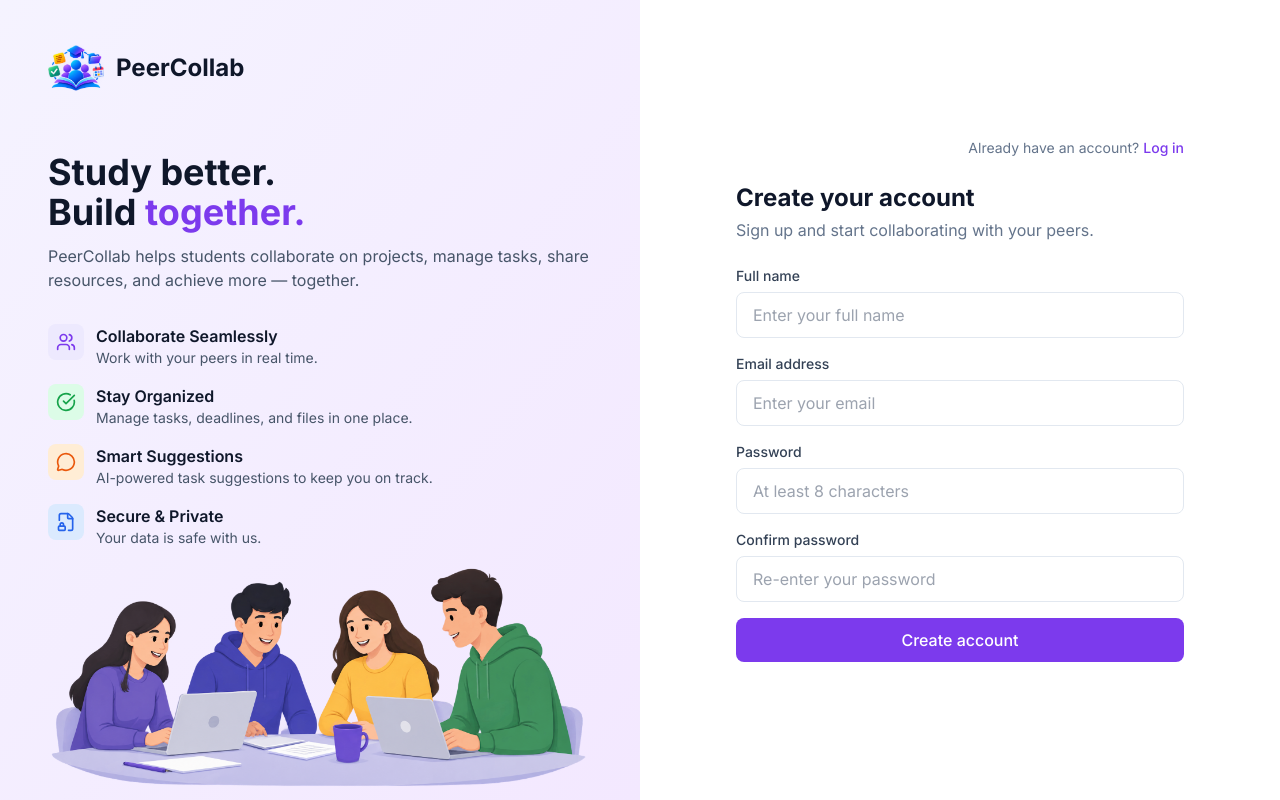
After one commit to PeerCollab/peercollab, a FastAPI app: page /auth/register in a window 1280 px wide. The commit adds this page. Run offline with FastAPI, Linux system fonts and the light colour scheme; parts of the project's set-up code (start-up, migrations or seed data) failed here and were passed over; some libraries are stand-ins or nearby versions.

Commit message:
feat: add login and register pages, logout and page guard

```diff
--- /dev/null
+++ b/templates/auth/register.html
@@ -0,0 +1,208 @@
+{% extends "auth_base.html" %}
+
+{% block title %}Sign up - PeerCollab{% endblock %}
+
+{% block content %}
+<div class="flex h-screen overflow-hidden">
+  <!-- LEFT PANEL -->
+  <div class="hidden lg:flex w-1/2 flex-col px-12 pt-5 pb-0 [@media(min-height:700px)]:pt-10 bg-gradient-to-br from-violet-50 to-purple-100 overflow-hidden">
+
+    <!-- Brand -->
+    <div class="flex items-center gap-3 mb-4 [@media(min-height:700px)]:mb-8 [@media(min-height:800px)]:mb-14">
+      <img src="/static/images/logo.png" alt="PeerCollab Logo"
+        class="w-12 h-12 [@media(min-height:700px)]:w-14 [@media(min-height:700px)]:h-14 object-contain" />
+      <span class="font-bold text-2xl text-slate-900">PeerCollab</span>
+    </div>
+
+    <!-- Headline + features -->
+    <div>
+      <h1 class="text-3xl [@media(min-height:800px)]:text-4xl font-bold text-slate-900 mb-2 [@media(min-height:700px)]:mb-3">
+        Study better.<br />Build <span class="text-violet-600">together.</span>
+      </h1>
+      <p class="text-sm [@media(min-height:700px)]:text-base text-slate-600 mb-3 [@media(min-height:700px)]:mb-5 [@media(min-height:800px)]:mb-8">
+        PeerCollab helps students collaborate on projects, manage tasks, share resources, and achieve more — together.
+      </p>
+
+      <div class="space-y-2 [@media(min-height:700px)]:space-y-3 [@media(min-height:800px)]:space-y-4">
+        <div class="flex items-start gap-3">
+          <div class="w-9 h-9 bg-violet-100 rounded-lg flex items-center justify-center shrink-0">
+            <i data-lucide="users" class="w-5 h-5 text-violet-600"></i>
+          </div>
+          <div>
+            <p class="font-semibold text-slate-900">Collaborate Seamlessly</p>
+            <p class="text-sm text-slate-600">Work with your peers in real time.</p>
+          </div>
+        </div>
+        <div class="flex items-start gap-3">
+          <div class="w-9 h-9 bg-green-100 rounded-lg flex items-center justify-center shrink-0">
+            <i data-lucide="check-circle" class="w-5 h-5 text-green-600"></i>
+          </div>
+          <div>
+            <p class="font-semibold text-slate-900">Stay Organized</p>
+            <p class="text-sm text-slate-600">Manage tasks, deadlines, and files in one place.</p>
+          </div>
+        </div>
+        <div class="flex items-start gap-3">
+          <div class="w-9 h-9 bg-orange-100 rounded-lg flex items-center justify-center shrink-0">
+            <i data-lucide="message-circle" class="w-5 h-5 text-orange-600"></i>
+          </div>
+          <div>
+            <p class="font-semibold text-slate-900">Smart Suggestions</p>
+            <p class="text-sm text-slate-600">AI-powered task suggestions to keep you on track.</p>
+          </div>
+        </div>
+        <div class="flex items-start gap-3">
+          <div class="w-9 h-9 bg-blue-100 rounded-lg flex items-center justify-center shrink-0">
+            <i data-lucide="file-lock-2" class="w-5 h-5 text-blue-600"></i>
+          </div>
+          <div>
+            <p class="font-semibold text-slate-900">Secure &amp; Private</p>
+            <p class="text-sm text-slate-600">Your data is safe with us.</p>
+          </div>
+        </div>
+      </div>
+    </div>
+
+    <!-- Illustration: fills all leftover space, sits on the bottom edge -->
+    <div class="flex-1 min-h-0 flex items-end justify-center mt-2 overflow-hidden">
+      <img src="/static/images/hero-illustration.png" alt="Students collaborating"
+        class="max-h-full max-w-full w-auto object-contain object-bottom" />
+    </div>
+  </div>
+
+  <!-- RIGHT PANEL -->
+  <div class="w-full lg:w-1/2 flex flex-col justify-center px-8 sm:px-16 lg:px-24 bg-white overflow-y-auto">
+    <div class="flex justify-end mb-6 text-sm">
+      <span class="text-slate-500">Already have an account?</span>
+      <a href="/auth/login" class="text-violet-600 font-medium ml-1 hover:underline">Log in</a>
+    </div>
+
+    <h2 class="text-2xl font-bold text-slate-900 mb-1">Create your account</h2>
+    <p class="text-slate-500 mb-6">Sign up and start collaborating with your peers.</p>
+
+    <div id="error-box" class="hidden mb-4 px-4 py-3 rounded-lg bg-red-50 text-red-600 text-sm"></div>
+    <div id="success-box" class="hidden mb-4 px-4 py-3 rounded-lg bg-green-50 text-green-700 text-sm"></div>
+
+    <form id="register-form" class="space-y-4">
+      <div>
+        <label class="block text-sm font-medium text-slate-700 mb-1.5">Full name</label>
+        <input type="text" id="full_name" required
+          class="w-full px-4 py-2.5 border border-slate-200 rounded-lg focus:outline-none focus:ring-2 focus:ring-violet-500"
+          placeholder="Enter your full name" />
+      </div>
+
+      <div>
+        <label class="block text-sm font-medium text-slate-700 mb-1.5">Email address</label>
+        <input type="email" id="email" required
+          class="w-full px-4 py-2.5 border border-slate-200 rounded-lg focus:outline-none focus:ring-2 focus:ring-violet-500"
+          placeholder="Enter your email" />
+      </div>
+
+      <div>
+        <label class="block text-sm font-medium text-slate-700 mb-1.5">Password</label>
+        <input type="password" id="password" required minlength="8"
+          class="w-full px-4 py-2.5 border border-slate-200 rounded-lg focus:outline-none focus:ring-2 focus:ring-violet-500"
+          placeholder="At least 8 characters" />
+      </div>
+
+      <div>
+        <label class="block text-sm font-medium text-slate-700 mb-1.5">Confirm password</label>
+        <input type="password" id="confirm_password" required
+          class="w-full px-4 py-2.5 border border-slate-200 rounded-lg focus:outline-none focus:ring-2 focus:ring-violet-500"
+          placeholder="Re-enter your password" />
+      </div>
+
+      <button type="submit" id="submit-btn"
+        class="w-full bg-violet-600 hover:bg-violet-700 text-white font-medium py-2.5 rounded-lg transition disabled:opacity-60">
+        Create account
+      </button>
+    </form>
+  </div>
+</div>
+
+<script>
+  // Already logged in? Go to the dashboard instead
+  if (localStorage.getItem("access_token")) {
+    window.location.replace("/");
+  }
+
+  const form = document.getElementById("register-form");
+  const errorBox = document.getElementById("error-box");
+  const successBox = document.getElementById("success-box");
+  const submitBtn = document.getElementById("submit-btn");
+
+  function showError(message) {
+    successBox.classList.add("hidden");
+    errorBox.textContent = message;
+    errorBox.classList.remove("hidden");
+  }
+
+  form.addEventListener("submit", async (e) => {
+    e.preventDefault();
+    errorBox.classList.add("hidden");
+    successBox.classList.add("hidden");
+
+    const full_name = document.getElementById("full_name").value.trim();
+    const email = document.getElementById("email").value.trim();
+    const password = document.getElementById("password").value;
+    const confirm = document.getElementById("confirm_password").value;
+
+    if (password.length < 8) {
+      showError("Password must be at least 8 characters.");
+      return;
+    }
+    if (password !== confirm) {
+      showError("Passwords do not match.");
+      return;
+    }
+
+    submitBtn.disabled = true;
+
+    try {
+      const res = await fetch("/auth/register", {
+        method: "POST",
+        headers: { "Content-Type": "application/json" },
+        body: JSON.stringify({ full_name, email, password }),
+      });
+
+      const data = await res.json();
+
+      if (!res.ok) {
+        // Validation errors come back as a list, other errors as a string
+        const detail = Array.isArray(data.detail)
+          ? "Please check your details and try again."
+          : data.detail || "Registration failed.";
+        showError(detail);
+        submitBtn.disabled = false;
+        return;
+      }
+
+            successBox.textContent = "Account created! Logging you in...";
+      successBox.classList.remove("hidden");
+
+      // Log the new user in automatically with the same credentials
+      const loginBody = new URLSearchParams();
+      loginBody.append("username", email);
+      loginBody.append("password", password);
+
+      const loginRes = await fetch("/auth/login", {
+        method: "POST",
+        headers: { "Content-Type": "application/x-www-form-urlencoded" },
+        body: loginBody,
+      });
+
+      if (loginRes.ok) {
+        const loginData = await loginRes.json();
+        localStorage.setItem("access_token", loginData.access_token);
+        window.location.replace("/");
+      } else {
+        // Account exists but auto-login failed, so fall back to the login page
+        window.location.replace("/auth/login");
+      }
+    } catch (err) {
+      showError("Something went wrong. Please try again.");
+      submitBtn.disabled = false;
+    }
+  });
+</script>
+{% endblock %}
--- /dev/null
+++ b/templates/auth_base.html
@@ -0,0 +1,25 @@
+<!doctype html>
+<html lang="en">
+
+<head>
+    <meta charset="UTF-8" />
+    <meta name="viewport" content="width=device-width, initial-scale=1.0" />
+    <title>{% block title %}PeerCollab{% endblock %}</title>
+    <script src="https://cdn.tailwindcss.com"></script>
+    <link rel="preconnect" href="https://fonts.googleapis.com" />
+    <link href="https://fonts.googleapis.com/css2?family=Inter:wght@400;500;600;700&display=swap" rel="stylesheet" />
+    <script src="https://unpkg.com/lucide@latest/dist/umd/lucide.js"></script>
+    <style>
+        body { font-family: 'Inter', sans-serif; }
+    </style>
+</head>
+
+<body>
+    {% block content %}{% endblock %}
+
+    <script>
+        lucide.createIcons();
+    </script>
+</body>
+
+</html>
```
Also changed, not shown: app/routers/auth.py (+18 -0 lines), templates/auth/login.html (added, +147 -0 lines), templates/base.html (+23 -2 lines), static/images/hero-illustration.png (added), static/images/logo.png (added).
